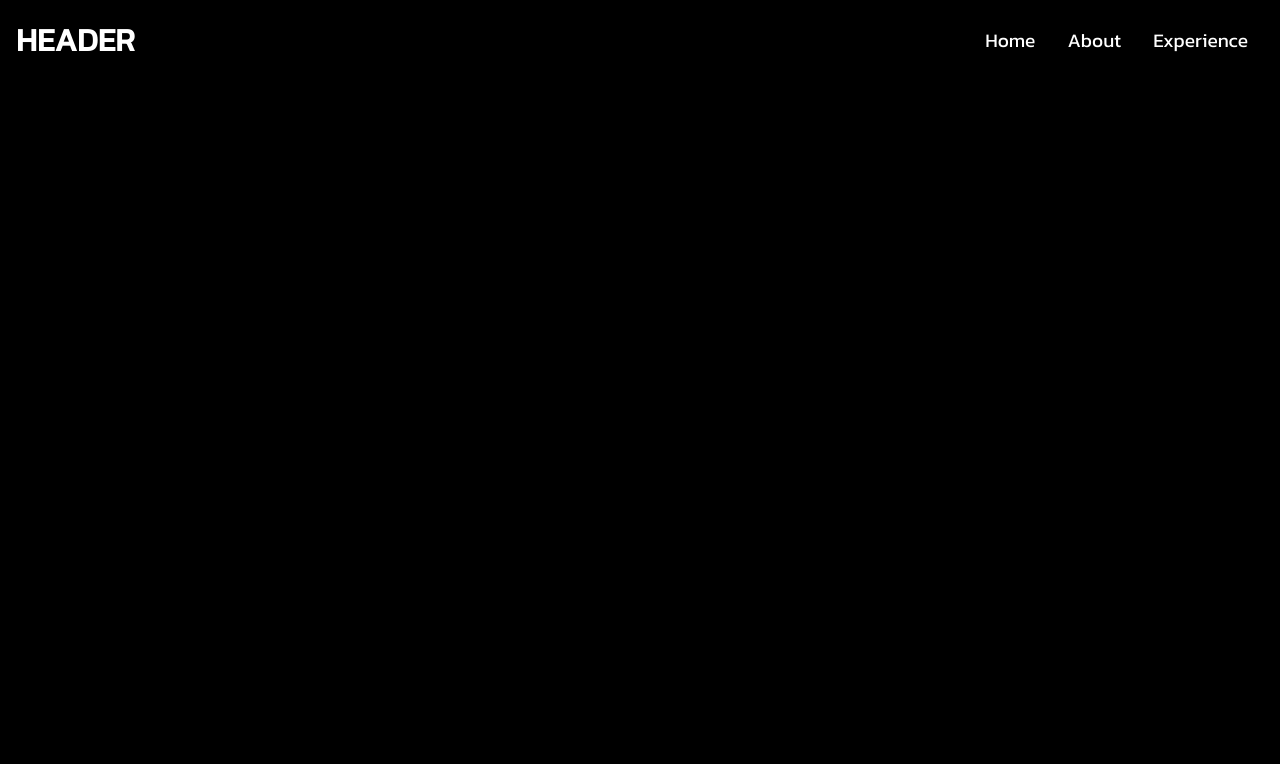
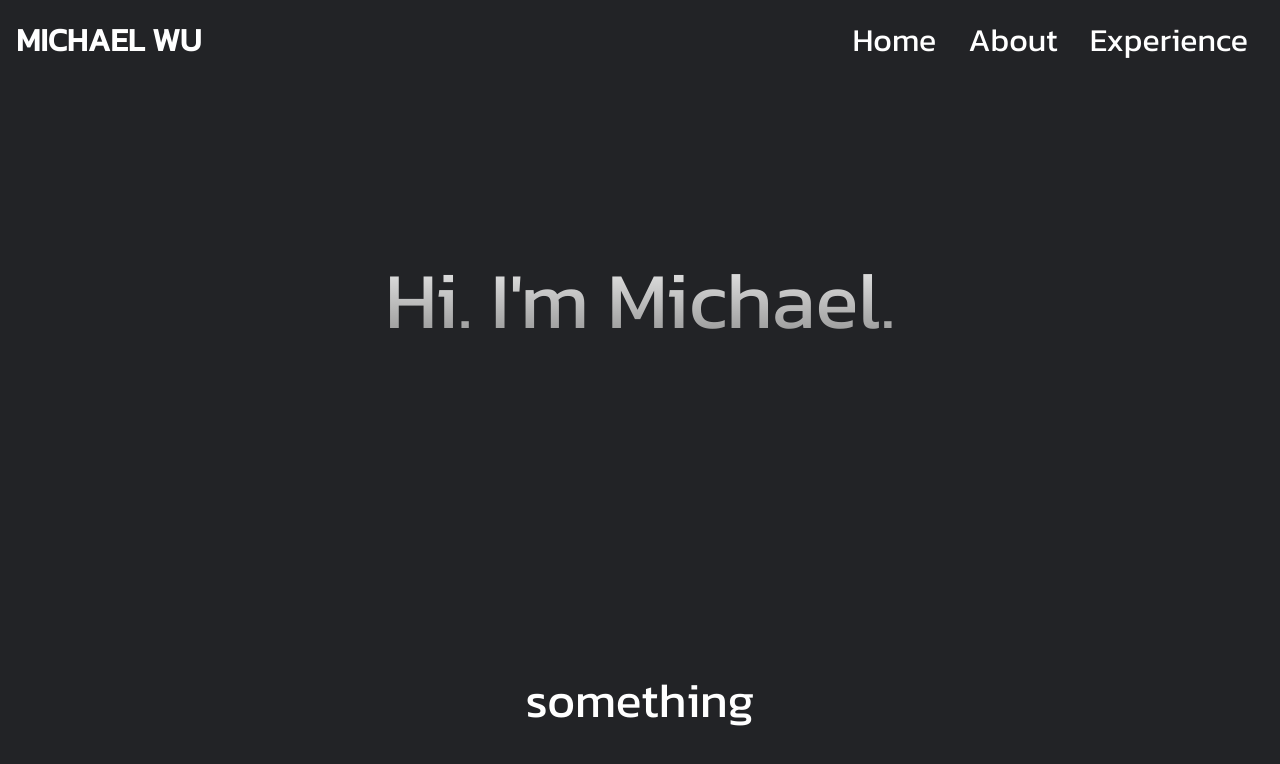
Before and after one commit to MichaelWuhu/MichaelWuhu.github.io, a React (Create React App) app: page / in a window 1280 px wide. Shown: the top 764 px of the page. Built offline with nearby package versions, Linux system fonts and the light colour scheme.

Commit message:
started on homepage

```diff
--- a/src/components/Navbar.js
+++ b/src/components/Navbar.js
@@ -11,17 +11,17 @@ const Navbar = () => {
 
     return (
         <div className='header'>
-            <Link to='/'><h1>HEADER</h1></Link>
+            <Link to='/'><h1>MICHAEL WU</h1></Link>
             <ul className={ click ? "nav-menu active" : "nav-menu"}>
-                <li><Link to='/'>Home</Link></li>
-                <li><Link to='/About'>About</Link></li>
-                <li><Link to='/Experience'>Experience</Link></li>
+                <li><Link className='link' to='/'>Home</Link></li>
+                <li><Link className='link' to='/About'>About</Link></li>
+                <li><Link className='link' to='/Experience'>Experience</Link></li>
             </ul>
 
             <div className='hamburger' onClick={handleClick}>
                 { click ?
-                    (<FaTimes size={20} style={{ color: '#fff' }} />) :
-                    (<FaBars size={20} style={{ color: '#fff' }} />) }
+                    (<FaTimes size={20} style={{ color: 'black' }} />) :
+                    (<FaBars size={20} style={{ color: 'black' }} />) }
             </div>
         </div>
     );
--- a/src/index.css
+++ b/src/index.css
@@ -8,11 +8,11 @@
 }
 
 body {
-  background: #000;
+  background: #222326;
 }
 
 h1, h4, p, a {
-  color: #fff;
+  color: white;
   text-decoration: none;
 }
 
--- a/src/routes/Home.js
+++ b/src/routes/Home.js
@@ -1,8 +1,15 @@
+import '../styles/Home.css';
+
 import React from 'react';
 
 const Home = () => {
+    const title = 'Hi. I\'m Michael.';
+
     return (
-        <div>HOME</div>
+        <div className='Home'>
+            <div className='Title'>{title}</div>
+            <div className='Body'>something</div>
+        </div>
     );
 }
 
--- a/src/App.css
+++ b/src/styles/App.css
@@ -14,7 +14,7 @@
 }
 
 .App-header {
-  background-color: #282c34;
+  background-color: #222326;
   min-height: 100vh;
   display: flex;
   flex-direction: column;
--- /dev/null
+++ b/src/styles/Home.css
@@ -0,0 +1,21 @@
+.Home {
+    display: flex;
+    flex-direction: column;
+    width: 100%;
+    height: 100vh;
+    align-items: center;
+    justify-content: space-around;
+}
+
+.Title {
+    background: -webkit-linear-gradient(white, gray);
+    -webkit-background-clip: text;
+    -webkit-text-fill-color: transparent;
+    font-size: 5rem;
+    margin: 1rem;
+}
+
+.Body {
+    color: white;
+    font-size: 3rem;
+}
--- a/src/styles/Navbar.css
+++ b/src/styles/Navbar.css
@@ -14,7 +14,7 @@
 }
 
 .nav-menu li a {
-    font-size: 1.2rem;
+    font-size: 2rem;
     font-weight: 500;
 }
 
@@ -29,7 +29,7 @@
         align-items: center;
         width: 100%;
         height: 100vh;
-        background: rgba(0, 0, 0, 0.9);
+        background: #222326;
         position: absolute;
         top: 0;
         left: -100%;
@@ -53,3 +53,40 @@
         display: initial;
     }
 }
+
+/* HOVER ANIMATIONS */
+.link {
+	position: relative;
+	display: inline-block;
+	text-decoration: none;
+	color: white;
+}
+
+.link::before,
+.link::after {
+	content: '';
+	position: absolute;
+	left: 0;
+	width: 100%;
+	height: 2px;
+	background-color: white;
+	transform: scaleX(0);
+	transition: transform 0.25s
+}
+
+.link::before {
+	bottom: -2px;
+	transform-origin: left;
+}
+
+.link::after {
+	bottom: -2px;
+	transform-origin: left;
+}
+
+.link:hover::before,
+.link:hover::after,
+.active::before,
+.active::after {
+	transform: scaleX(1);
+}
```
